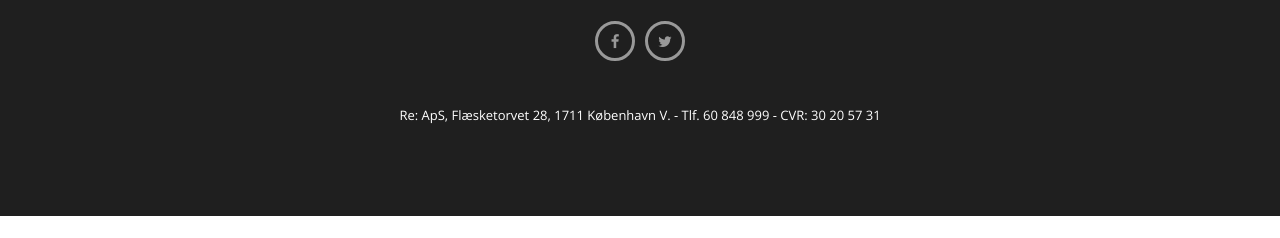
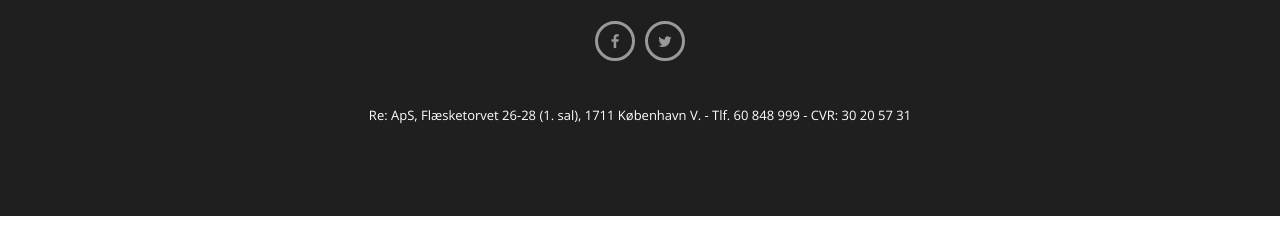
Before and after one commit to re-cph/recph-net, a Jekyll site: the page built from index.html, in a window 1280 px wide and 900 px high, scrolled down 6636 px. Shown: the part 659-897 px from the top of the window. Built offline with Jekyll 4.4.1, drawn with Linux system fonts in a browser that asks for light colours.

Commit message:
Ret adresse

```diff
--- a/_includes/footer.html
+++ b/_includes/footer.html
@@ -11,6 +11,6 @@
             <li><a href="#"><i class="fa fa-dribbble"></i></a></li> -->
         </ul><!--/.team-icon-->
         <div class="spacing40"></div>
-      <p>Re: ApS, Flæsketorvet 28, 1711 København V. - Tlf. 60 848 999 - CVR:  30 20 57 31</p>
+      <p>Re: ApS, Flæsketorvet 26-28 (1. sal), 1711 København V. - Tlf. 60 848 999 - CVR:  30 20 57 31</p>
     </div><!--/.container-->
 </footer><!--/footer-->
```
